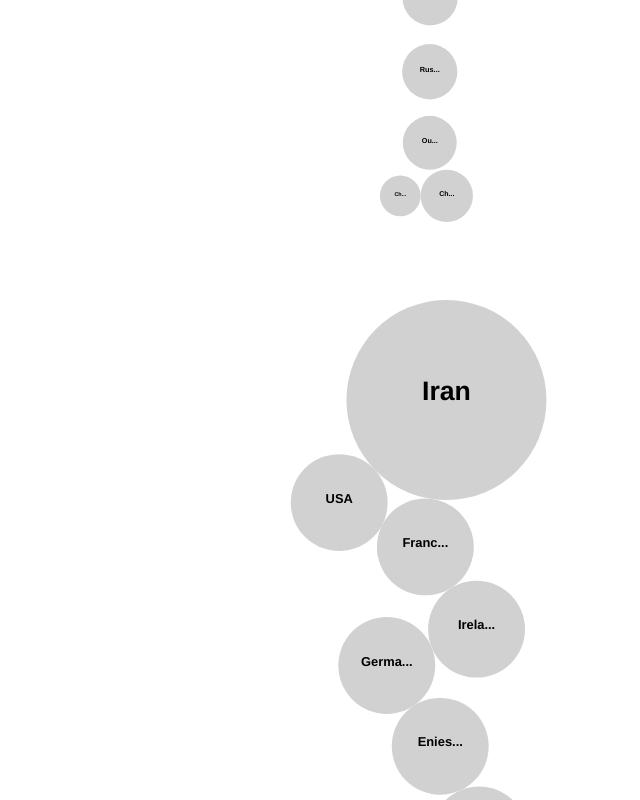
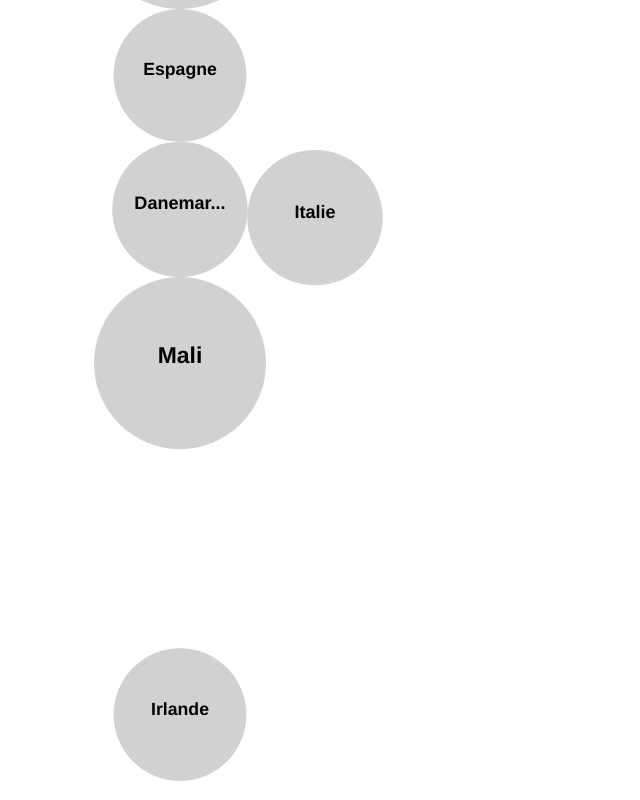
Before and after one commit to theodo/audit-universe-grape-graphe, a Vue app: page / in a window 1280 px wide. Shown: the part 1487-2287 px from the top of the page, without its empty margins (78-718 px from the left). Built offline with nearby package versions, Linux system fonts and the light colour scheme; the HTML template or start-up script is replaced by a standard one.

Commit message:
add height parameter

```diff
--- a/package.json
+++ b/package.json
@@ -1,6 +1,6 @@
 {
   "name": "weweb-custom",
-  "version": "4.5.0",
+  "version": "4.6.0",
   "scripts": {
     "build": "weweb build",
     "serve": "weweb serve"
--- a/src/App.vue
+++ b/src/App.vue
@@ -343,8 +343,9 @@
     numberOfColumns: 2,
     useLogarithmicScale: true,
     LogarithmicFactor: 0.2,
-    maxRadius: 100,
-    minRadius: 5,
+    maxRadius: 0,
+    minRadius: 0,
+    height: 0,
   };
 };
 const props1 = props(data1);
--- a/src/components/BubbleGraph.vue
+++ b/src/components/BubbleGraph.vue
@@ -1,5 +1,6 @@
 <script>
 import * as d3 from "d3";
+import * as utils from "./utils.js";
 
 export default {
   name: "BubbleGraph",
@@ -18,6 +19,7 @@
       LogarithmicFactor: Number,
       maxRadius: Number,
       minRadius: Number,
+      height: Number,
     },
   },
   setup(props) {
@@ -33,88 +35,14 @@
 
   methods: {
     renderGraph() {
-      const getSizeScale = (
-        useLogarithmicScale,
-        LogarithmicFactor,
-        data,
-        maxRadius,
-        minRadius
-      ) => {
-        const maxValue = Math.max(...data.map((x) => x.value));
-
-        return useLogarithmicScale
-          ? d3
-              .scalePow()
-              .exponent(LogarithmicFactor)
-              .domain([0, maxValue])
-              .range([minRadius, maxRadius])
-          : d3
-              .scaleLinear()
-              .domain([0, maxValue])
-              .range([minRadius, maxRadius]);
-      };
-
-      const getSvgDimension = (data, sizeScale, maxRadius) => {
-        const averageOfValues =
-          data.reduce((a, b) => {
-            return a + b.value;
-          }, 0) / data.length;
-
-        const sumOfQuartileValue =
-          data.length > 1
-            ? data[Math.round(data.length / 4)].value +
-              data[Math.round(data.length / 2)].value +
-              data[Math.round((3 * data.length) / 4)].value +
-              data[0].value +
-              data[data.length - 1].value
-            : data[0].value;
-
-        const averageOfQuartileValue = sumOfQuartileValue / 5 || 0;
-
-        const averageToUse = Math.max(averageOfQuartileValue, averageOfValues);
-
-        const width = containerWidth;
-        const height = Math.max(
-          maxRadius * 2.5,
-          (2 * (data.length * sizeScale(averageToUse))) /
-            this.bubbleGraphProps.numberOfColumns
+      const { data, maxRadius, width, height, size, numberOfColumns } =
+        utils.getGraphParameters(
+          this.bubbleGraphProps,
+          this.$refs.container.clientWidth
         );
-        return { width, height, maxRadius };
-      };
-      const data = this.bubbleGraphProps.data;
-
-      let containerWidth = this.$refs.container.clientWidth;
-
-      const maxRadius =
-        this.bubbleGraphProps.maxRadius === 0
-          ? containerWidth / (2 * this.bubbleGraphProps.numberOfColumns)
-          : this.bubbleGraphProps.maxRadius;
-
-      const minRadius =
-        this.bubbleGraphProps.minRadius === 0
-          ? 5
-          : this.bubbleGraphProps.minRadius;
-
-      const size = getSizeScale(
-        this.bubbleGraphProps.useLogarithmicScale,
-        this.bubbleGraphProps.LogarithmicFactor,
-        data,
-        maxRadius,
-        minRadius
-      );
-
-      const { width, height } = getSvgDimension(data, size, maxRadius);
-
-      let acc = 0;
 
       const graphName =
         "#my_dataviz" + this.bubbleGraphProps.graphName.replaceAll(" ", "_");
-
-      var repart = d3
-        .scalePow()
-        .exponent(1)
-        .domain([0, data.length])
-        .range([0, height]);
 
       // append the svg object to the body of the page
       var svg = d3
@@ -124,19 +52,18 @@
         .attr("height", height);
 
       // Initialize the circle: all located at the center of the svg area
-      var node = svg.append("g").selectAll("circle").data(data).enter();
+      let node = svg.append("g").selectAll("circle").data(data).enter();
 
-      var circle = node
+      console.log(height);
+      let bubble = node
         .append("circle")
         .attr("class", "node")
-        .attr("r", function (d) {
+        .attr("r", (d) => {
           return size(d.value);
         })
         .attr("cx", width / 2)
         .attr("cy", height / 2)
-        .style("fill", function () {
-          return "#D1D1D1";
-        })
+        .style("fill", "#D1D1D1")
         .style("fill-opacity", 1)
         .call(
           d3
@@ -146,68 +73,21 @@
             .on("end", dragended)
         );
 
-      const trimText = (text, threshold) => {
-        if (text.length <= threshold) return text;
-        return text.substr(0, threshold).concat("...");
-      };
-
-      const getFontSize = (dataValue) => {
-        const fontSize = size(dataValue) / 5;
-        return fontSize > 4 ? fontSize : 0;
-      };
-
-      var text = node
-        .append("text")
-        .text((d) => trimText(d.text, size(d.value) / 9))
-        .attr("x", width / 2)
-        .attr("y", height / 2)
-        .attr("pointer-events", "none")
-        .style("text-anchor", "middle")
-        .style("font-weight", "bold")
-        .style("font-family", "Helvetica Neue")
-        .style("font-size", (d) => `${getFontSize(d.value)}pt`)
-        .style("fill", "black");
-
-      var tooltip = d3
-        .select(graphName)
-        .append("div")
-        .attr("pointer-events", "none")
-        .style("position", "absolute")
-        .style("visibility", "hidden")
-        .style("border-radius", "5px")
-        .style("padding", "4px")
-        .style("background-color", "black")
-        .style("color", "white")
-        .style("opacity", "0.6")
-        .style("z-index", "10")
-        .style("font-size", "16pt");
-      const tooltipNameText = tooltip.append("p").style("margin-top", "0px");
-      const tooltipCoverageText = tooltip.append("p");
-      const tooltipWeightingText = tooltip
-        .append("p")
-        .style("margin-bottom", "0px");
+      let bubbleText = utils.addBubbleText(node, size, width, height);
 
       const globalContainer = this.$refs.container;
 
-      circle
-        .on("mouseover", function () {
-          return tooltip.style("visibility", "visible");
-        })
-        .on("mousemove", function (event, d) {
-          const topDelta = globalContainer.getBoundingClientRect().y;
-          const leftDelta = globalContainer.getBoundingClientRect().x;
-          tooltipNameText.text(`Name : ${d.text}`);
-          tooltipCoverageText.text(`coverage: ${d.score}`);
-          tooltipWeightingText.text(`weighting: ${d.value}`);
-          return tooltip
-            .style("top", event.pageY - topDelta - window.scrollY + 10 + "px")
-            .style("left", event.pageX - leftDelta + 10 + "px");
-        })
-        .on("mouseout", function () {
-          return tooltip.style("visibility", "hidden");
-        });
+      utils.addTooltip(globalContainer, graphName, bubble);
 
       // Features of the forces applied to the nodes:
+      const repart = d3
+        .scalePow()
+        .exponent(1)
+        .domain([0, data.length])
+        .range([0, height]);
+
+      let acc = 0;
+
       var simulation = d3
         .forceSimulation()
         .force(
@@ -215,14 +95,16 @@
           d3
             .forceX()
             .strength(0.1)
-            .x(width / 2)
+            .x(() => {
+              return ((acc % numberOfColumns) * width) / numberOfColumns;
+            })
         )
         .force(
           "y",
           d3
             .forceY()
             .strength(0.1)
-            .y(function () {
+            .y(() => {
               acc = acc + 1;
               return (repart(acc) * height) / repart(data.length);
             })
@@ -233,7 +115,7 @@
           d3
             .forceCollide()
             .strength(1)
-            .radius(function (d) {
+            .radius((d) => {
               return size(d.value);
             })
             .iterations(1)
@@ -241,35 +123,34 @@
 
       // Apply these forces to the nodes and update their positions.
       // Once the force algorithm is happy with positions ('alpha' scale * 1000000 is low enough), simulations will stop.
-      simulation.nodes(data).on("tick", function () {
-        circle
-          .attr("cx", function (d) {
+      simulation.nodes(data).on("tick", () => {
+        bubble
+          .attr("cx", (d) => {
             return (d.x = Math.max(
               maxRadius,
               Math.min(width - maxRadius, d.x)
             ));
           })
-          .attr("cy", function (d) {
+          .attr("cy", (d) => {
             return (d.y = Math.max(
               maxRadius,
               Math.min(height - maxRadius, d.y)
             ));
           });
-        text
-          .attr("x", function (d) {
+        bubbleText
+          .attr("x", (d) => {
             return (d.x = Math.max(
               maxRadius,
               Math.min(width - maxRadius, d.x)
             ));
           })
-          .attr("y", function (d) {
+          .attr("y", (d) => {
             return (d.y = Math.max(
               maxRadius,
               Math.min(height - maxRadius, d.y)
             ));
           });
       });
-
       // What happens when a circle is dragged?
       function dragstarted(d) {
         if (!d3.event.active) simulation.alphaTarget(0.3).restart();
--- /dev/null
+++ b/src/components/utils.js
@@ -0,0 +1,158 @@
+import * as d3 from "d3";
+
+export const getGraphParameters = (graphProps, containerWidth) => {
+  const data = graphProps.data;
+
+  const numberOfColumns = graphProps.numberOfColumns;
+
+  const maxRadius =
+    graphProps.maxRadius === 0
+      ? containerWidth / (2 * numberOfColumns)
+      : graphProps.maxRadius;
+
+  const minRadius = graphProps.minRadius === 0 ? 5 : graphProps.minRadius;
+
+  const size = getSizeScale(
+    graphProps.useLogarithmicScale,
+    graphProps.LogarithmicFactor,
+    data,
+    maxRadius,
+    minRadius
+  );
+
+  const { width, height } = getSvgDimension(
+    data,
+    size,
+    maxRadius,
+    numberOfColumns,
+    graphProps.height,
+    containerWidth
+  );
+  return {
+    data,
+    maxRadius,
+    minRadius,
+    width,
+    height,
+    size,
+    numberOfColumns,
+  };
+};
+const getSizeScale = (
+  useLogarithmicScale,
+  LogarithmicFactor,
+  data,
+  maxRadius,
+  minRadius
+) => {
+  const maxValue = Math.max(...data.map((x) => x.value));
+
+  return useLogarithmicScale
+    ? d3
+        .scalePow()
+        .exponent(LogarithmicFactor)
+        .domain([0, maxValue])
+        .range([minRadius, maxRadius])
+    : d3.scaleLinear().domain([0, maxValue]).range([minRadius, maxRadius]);
+};
+
+const getSvgDimension = (
+  data,
+  sizeScale,
+  maxRadius,
+  numberOfColumns,
+  requiredHeight,
+  containerWidth
+) => {
+  const averageOfValues =
+    data.reduce((a, b) => {
+      return a + b.value;
+    }, 0) / data.length;
+
+  const sumOfQuartileValue =
+    data.length > 1
+      ? data[Math.round(data.length / 4)].value +
+        data[Math.round(data.length / 2)].value +
+        data[Math.round((3 * data.length) / 4)].value +
+        data[0].value +
+        data[data.length - 1].value
+      : data[0].value;
+
+  const averageOfQuartileValue = sumOfQuartileValue / 5 || 0;
+
+  const averageToUse = Math.max(averageOfQuartileValue, averageOfValues);
+
+  const width = containerWidth;
+  const height =
+    requiredHeight !== 0
+      ? requiredHeight
+      : Math.max(
+          maxRadius * 2.5,
+          (2 * (data.length * sizeScale(averageToUse))) / numberOfColumns
+        );
+  return { width, height, maxRadius };
+};
+
+export const addBubbleText = (node, size, width, height) => {
+  return node
+    .append("text")
+    .text((d) => trimText(d.text, size(d.value) / 9))
+    .attr("x", width / 2)
+    .attr("y", height / 2)
+    .attr("pointer-events", "none")
+    .style("text-anchor", "middle")
+    .style("font-weight", "bold")
+    .style("font-family", "Helvetica Neue")
+    .style("font-size", (d) => `${getFontSize(d.value, size)}pt`)
+    .style("fill", "black");
+};
+
+const trimText = (text, threshold) => {
+  if (text.length <= threshold) return text;
+  return text.substr(0, threshold).concat("...");
+};
+
+const getFontSize = (dataValue, size) => {
+  const fontSize = size(dataValue) / 5;
+  return fontSize > 4 ? fontSize : 0;
+};
+
+export const addTooltip = (globalContainer, graphName, bubble) => {
+  let tooltip = d3
+    .select(graphName)
+    .append("div")
+    .attr("pointer-events", "none")
+    .style("position", "absolute")
+    .style("visibility", "hidden")
+    .style("border-radius", "5px")
+    .style("padding", "4px")
+    .style("background-color", "black")
+    .style("color", "white")
+    .style("opacity", "0.6")
+    .style("z-index", "10")
+    .style("font-size", "16pt");
+
+  const tooltipNameText = tooltip.append("p").style("margin-top", "0px");
+  const tooltipCoverageText = tooltip.append("p");
+  const tooltipWeightingText = tooltip
+    .append("p")
+    .style("margin-bottom", "0px");
+
+  bubble
+    .on("mouseover", () => {
+      return tooltip.style("visibility", "visible");
+    })
+    .on("mousemove", (event, d) => {
+      const yDelta = globalContainer.getBoundingClientRect().y;
+      const xDelta = globalContainer.getBoundingClientRect().x;
+      tooltipNameText.text(`Name : ${d.text}`);
+      tooltipCoverageText.text(`coverage: ${d.score}`);
+      tooltipWeightingText.text(`weighting: ${d.value}`);
+      return tooltip
+        .style("top", event.pageY - yDelta - window.scrollY + 10 + "px")
+        .style("left", event.pageX - xDelta + 10 + "px");
+    })
+    .on("mouseout", () => {
+      return tooltip.style("visibility", "hidden");
+    });
+};
```
Also changed, not shown: ww-config.js (+12 -0 lines), 1 other file (tests, documents, lock files or other folders).
